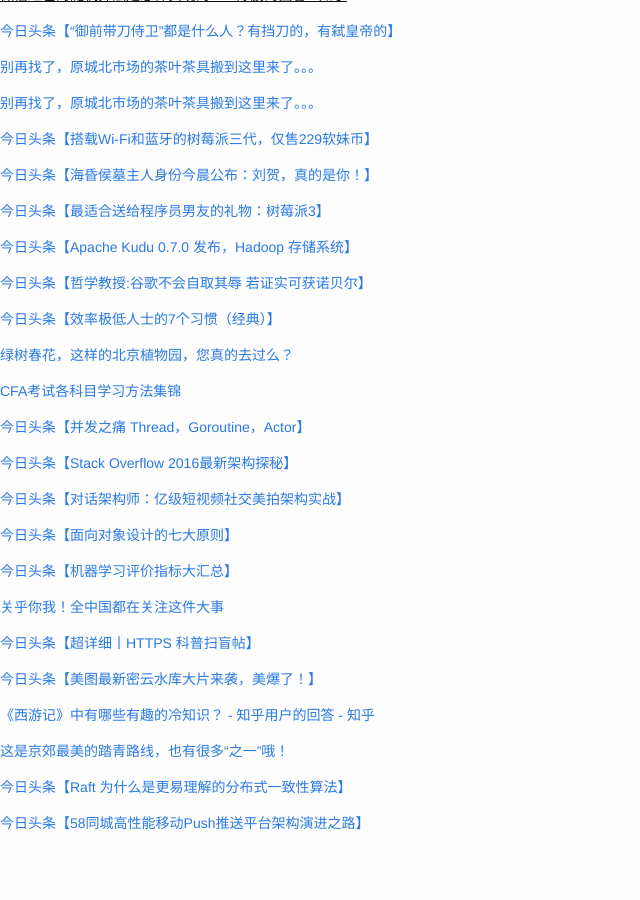
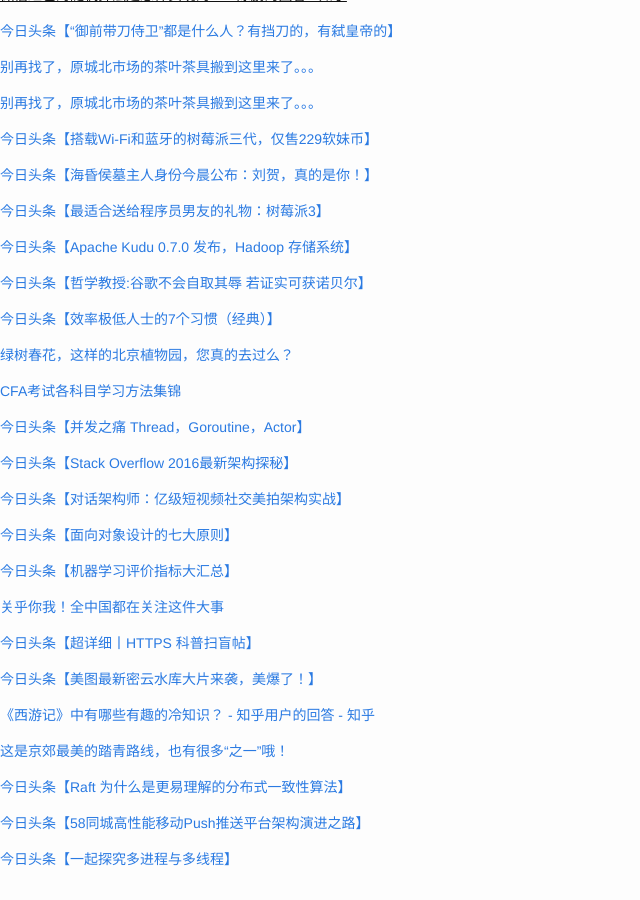
Before and after one commit to cnwarden/cnwarden.github.io, a Jekyll site: the page built from fav/index.md, in a window 1280 px wide and 900 px high, scrolled down 1986 px. Shown: the whole window, without its empty margins (0-640 px from the left). Built offline with Jekyll 4.4.1, drawn with Linux system fonts in a browser that asks for light colours; emoji names are drawn with the system emoji font; before the commit the page ends 2850 px from its top, so only the background shows below that.

Commit message:
auto commit

```diff
--- a/fav/index.md
+++ b/fav/index.md
@@ -158,3 +158,5 @@ title:  fav
 [今日头条【Raft 为什么是更易理解的分布式一致性算法】](http://toutiao.com/item/6257076024245223938/?iid=3764603574&app=news_article&tt_from=android_share&utm_source=email&utm_medium=toutiao_android&utm_campaign=client_share)
 
 [今日头条【58同城高性能移动Push推送平台架构演进之路】](http://toutiao.com/item/6257634242671411714/?iid=3764603574&app=news_article&tt_from=android_share&utm_source=email&utm_medium=toutiao_android&utm_campaign=client_share)
+
+[今日头条【一起探究多进程与多线程】](http://toutiao.com/item/6257655821023314434/?iid=3764603574&app=news_article&tt_from=android_share&utm_source=email&utm_medium=toutiao_android&utm_campaign=client_share)
```
